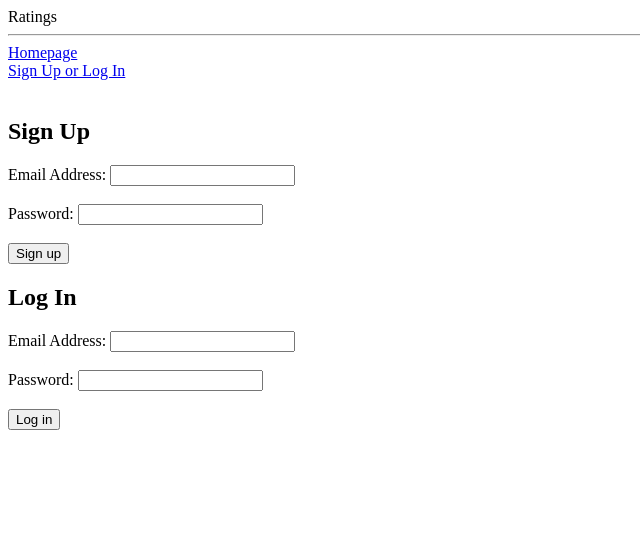
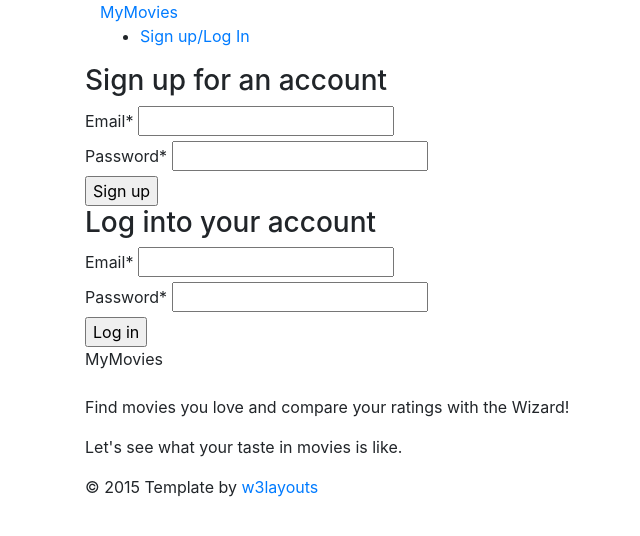
Before and after one commit to allisonscofield/mymovies, a Flask app: page /signup-login in a window 1280 px wide. Shown: the top 536 px of the page, without its empty margins (0-640 px from the left). Run offline with Flask 2, Linux system fonts and the light colour scheme; some libraries are stand-ins or nearby versions.

Commit message:
Add w3layout design to signup/login page

```diff
--- a/templates/signup_login.html
+++ b/templates/signup_login.html
@@ -1,40 +1,159 @@
-{% extends 'base.html' %}
-{% block content %}
+<!--A Design by W3layouts
+Author: W3layout
+Author URL: http://w3layouts.com
+License: Creative Commons Attribution 3.0 Unported
+License URL: http://creativecommons.org/licenses/by/3.0/
+-->
+<!DOCTYPE HTML>
+<html>
+<head>
+<title>MyMovies: Find movies you love and compare your ratings with the Wizard</title>
+<meta name="viewport" content="width=device-width, initial-scale=1">
+<meta http-equiv="Content-Type" content="text/html; charset=utf-8" />
+<meta name="keywords" content="MyMovies: Find movies you love and compare your ratings with the Wizard" />
+<script type="application/x-javascript"> addEventListener("load", function() { setTimeout(hideURLbar, 0); }, false); function hideURLbar(){ window.scrollTo(0,1); } </script>
+<link href="/static/css/bootstrap.css" rel='stylesheet' type='text/css' />
+<link href="/static/css/style.css" rel="stylesheet" type="text/css" media="all" />
+<!-- start plugins -->
+<script type="text/javascript" src="/static/js/jquery-1.11.1.min.js"></script>
+<link href='http://fonts.googleapis.com/css?family=Roboto+Condensed:100,200,300,400,500,600,700,800,900' rel='stylesheet' type='text/css'>
+</head>
+<body>
+<div class="container">
+	<div class="container_wrap">
+		<div class="header_top">
+		    <div class="col-sm-3 logo"><a href="index.html">MyMovies</a></div>
+		    <div class="col-sm-6 nav">
+			  <!-- <ul>
+				 <li> <span class="simptip-position-bottom simptip-movable" data-tooltip="comic"><a href="movie.html"> </a></span></li>
+				 <li><span class="simptip-position-bottom simptip-movable" data-tooltip="movie"><a href="movie.html"> </a> </span></li>
+				 <li><span class="simptip-position-bottom simptip-movable" data-tooltip="video"><a href="movie.html"> </a></span></li>
+				 <li><span class="simptip-position-bottom simptip-movable" data-tooltip="game"><a href="movie.html"> </a></span></li>
+				 <li><span class="simptip-position-bottom simptip-movable" data-tooltip="tv"><a href="movie.html"> </a></span></li>
+				 <li><span class="simptip-position-bottom simptip-movable" data-tooltip="more"><a href="movie.html"> </a></span></li>
+			 </ul> -->
+			</div>
+			<div class="col-sm-3 header_right">
+			   <ul class="header_right_box">
+			   	 {% if session.get('logged_in_user_email') %}
+					 <li>You are currently logged in</li>
+					 <li><p><a href="/logout">Log Out</a></p></li>
+			     {% else %}
+			     	 <li><p><a href="/signup-login">Sign up/Log In</a></p></li>
+			     {% endif %}
+				 <!-- <li class="last"><i class="edit"> </i></li> -->
+				 <div class="clearfix"> </div>
+			   </ul>
+			</div>
+			<div class="clearfix"> </div>
+	      </div>
+	      <div class="content">
+      	     <div class="register">
+		  	  <form action="/signup" method="POST">
+				 <div class="register-top-grid">
+					<h3>Sign up for an account</h3>
+					 <div>
+						<span>Email<label>*</label></span>
+						<input type="text" name="signup_email">
+					 </div>
+					 <div>
+						<span>Password<label>*</label></span>
+						<input type="text" name="signup_password">
+					 </div>
+					 <!-- <div>
+						 <span>Email Address<label>*</label></span>
+						 <input type="text">
+					 </div> -->
+					 <div class="clearfix"> </div>
+					   <!-- <a class="news-letter" href="#">
+						 <label class="checkbox"><input type="checkbox" name="checkbox" checked=""><i> </i>Sign Up for Newsletter</label>
+					   </a> -->
+					 </div>
+					 <div class="clearfix"> </div>
+					 <div class="register-but">
+					    <!-- <form> -->
+					 	   <input type="submit" value="Sign up">
+					 	   <div class="clearfix"> </div>
+					    <!-- </form> -->
+					 </div>
+			  </form>
+			  <form action="/login" method="POST">
+				     <div class="register-bottom-grid">
+						    <h3>Log into your account</h3>
+							 <div>
+								<span>Email<label>*</label></span>
+								<input type="text" name="login_email">
+							 </div>
+							 <div>
+								<span>Password<label>*</label></span>
+								<input type="text" name="login_password">
+							 </div>
+							 <div class="clearfix"> </div>
+					 </div>
 
-    <h2>Sign Up</h2>
-
-    <form action="/signup" method="POST">
-
-      <label>Email Address:
-        <input type="text" name="signup_email">
-      </label>
-      <br>
-      <br>
-      <label>Password:
-        <input type="text" name="signup_password">
-      </label>
-      <br>
-      <br>
-      <input type="submit" value="Sign up">
-
-    </form>
-
-    <h2>Log In</h2>
-
-    <form action="/login" method="POST">
-
-      <label>Email Address:
-        <input type="text" name="login_email">
-      </label>
-      <br>
-      <br>
-      <label>Password:
-        <input type="text" name="login_password">
-      </label>
-      <br>
-      <br>
-      <input type="submit" value="Log in">
-
-    </form>
-
-{% endblock %}
+				<div class="clearfix"> </div>
+				<div class="register-but">
+				   <!-- <form> -->
+					   <input type="submit" value="Log in">
+					   <div class="clearfix"> </div>
+				   <!-- </form> -->
+				</div>
+			  </form>
+		   </div>
+           </div>
+    </div>
+</div>
+<div class="container">
+ <footer id="footer">
+ 	<div id="footer-3d">
+		<div class="gp-container">
+			<span class="first-widget-bend"> </span>
+		</div>
+	</div>
+    <div id="footer-widgets" class="gp-footer-larger-first-col">
+		<div class="gp-container">
+            <div class="footer-widget footer-1">
+            	<div class="wpb_wrapper">
+					MyMovies
+				</div>
+	          <br>
+	          <p>Find movies you love and compare your ratings with the Wizard!</p>
+			  <p class="text">Let's see what your taste in movies is like.</p>
+			 </div>
+			 <div class="footer_box">
+			  <div class="col_1_of_3 span_1_of_3">
+					<!-- <h3>Categories</h3>
+					<ul class="first">
+						<li><a href="#">Dance</a></li>
+						<li><a href="#">History</a></li>
+						<li><a href="#">Specials</a></li>
+					</ul> -->
+		     </div>
+		     <div class="col_1_of_3 span_1_of_3">
+					<!-- <h3>Information</h3>
+					<ul class="first">
+						<li><a href="#">New products</a></li>
+						<li><a href="#">top sellers</a></li>
+						<li><a href="#">Specials</a></li>
+					</ul> -->
+		     </div>
+		     <div class="col_1_of_3 span_1_of_3">
+					<!-- <h3>Follow Us</h3>
+					<ul class="first">
+						<li><a href="#">Facebook</a></li>
+						<li><a href="#">Twitter</a></li>
+						<li><a href="#">Youtube</a></li>
+					</ul> -->
+					<div class="copy">
+				      <p>&copy; 2015 Template by <a href="http://w3layouts.com" target="_blank"> w3layouts</a></p>
+			        </div>
+		     </div>
+		    <div class="clearfix"> </div>
+	        </div>
+	        <div class="clearfix"> </div>
+		</div>
+	</div>
+  </footer>
+</div>
+</body>
+</html>
```
